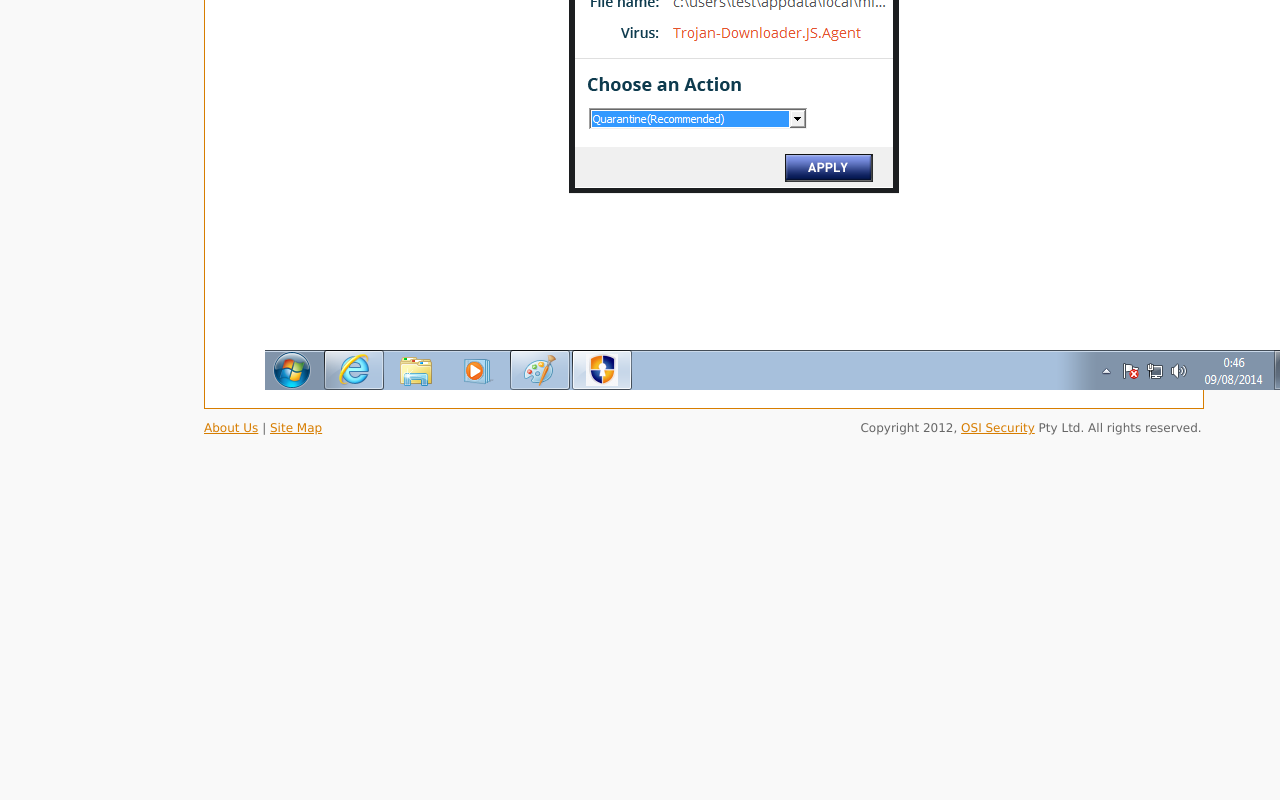
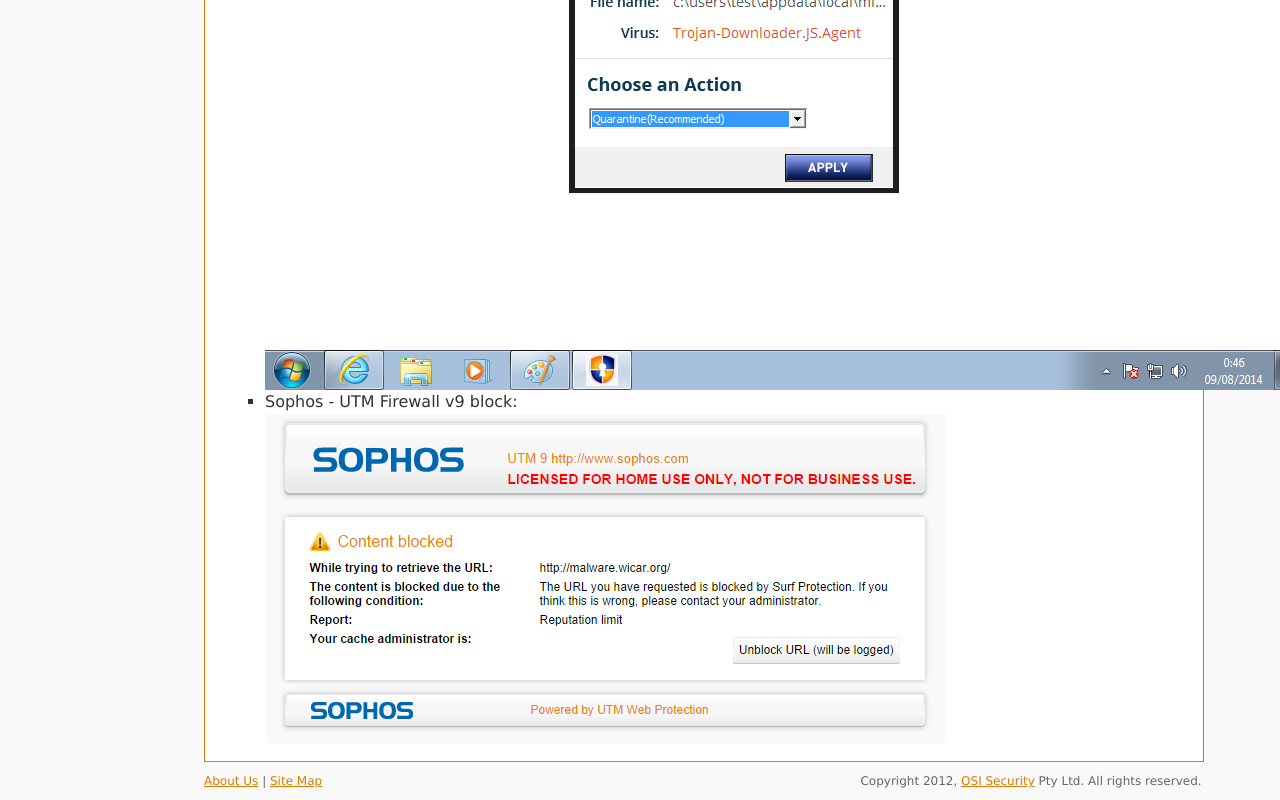
Before and after one commit to wicar/wicar.github.io, a plain HTML site: page results/index.html in a window 1280 px wide. Shown: the part 2536-3336 px from the top of the page. Before the commit the page ends 2983 px from the top, so only its background shows below. Drawn offline with Linux system fonts and the light colour scheme.

Commit message:
Added Sophos result from Mark.

```diff
--- a/results/index.html
+++ b/results/index.html
@@ -57,6 +57,9 @@
 	<li>Kyrol Internet Security - Desktop Anti-virus block:</li>
 	<img alt="Kyrol Internet Security - Desktop Anti-virus block" src="./kyrol-desktop.png" align="top" /><br />
 
+	<li>Sophos - UTM Firewall v9 block:</li>
+	<img alt="Sophos - UTM Firewall v9 block" src="./sophos-utm9.png" align="top" /><br />
+
 </p>
 
 </div>
```
Also changed, not shown: results/sophos-utm9.png (added).
